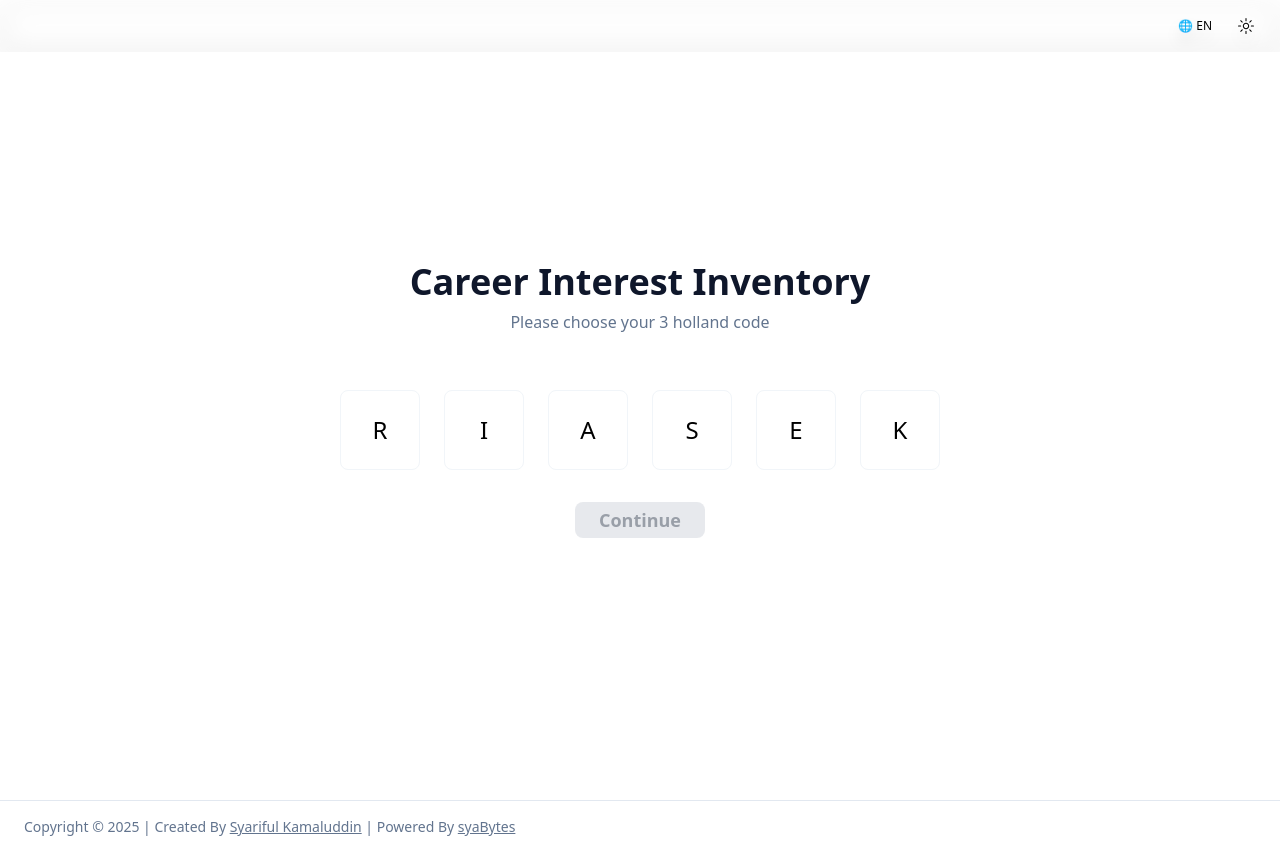
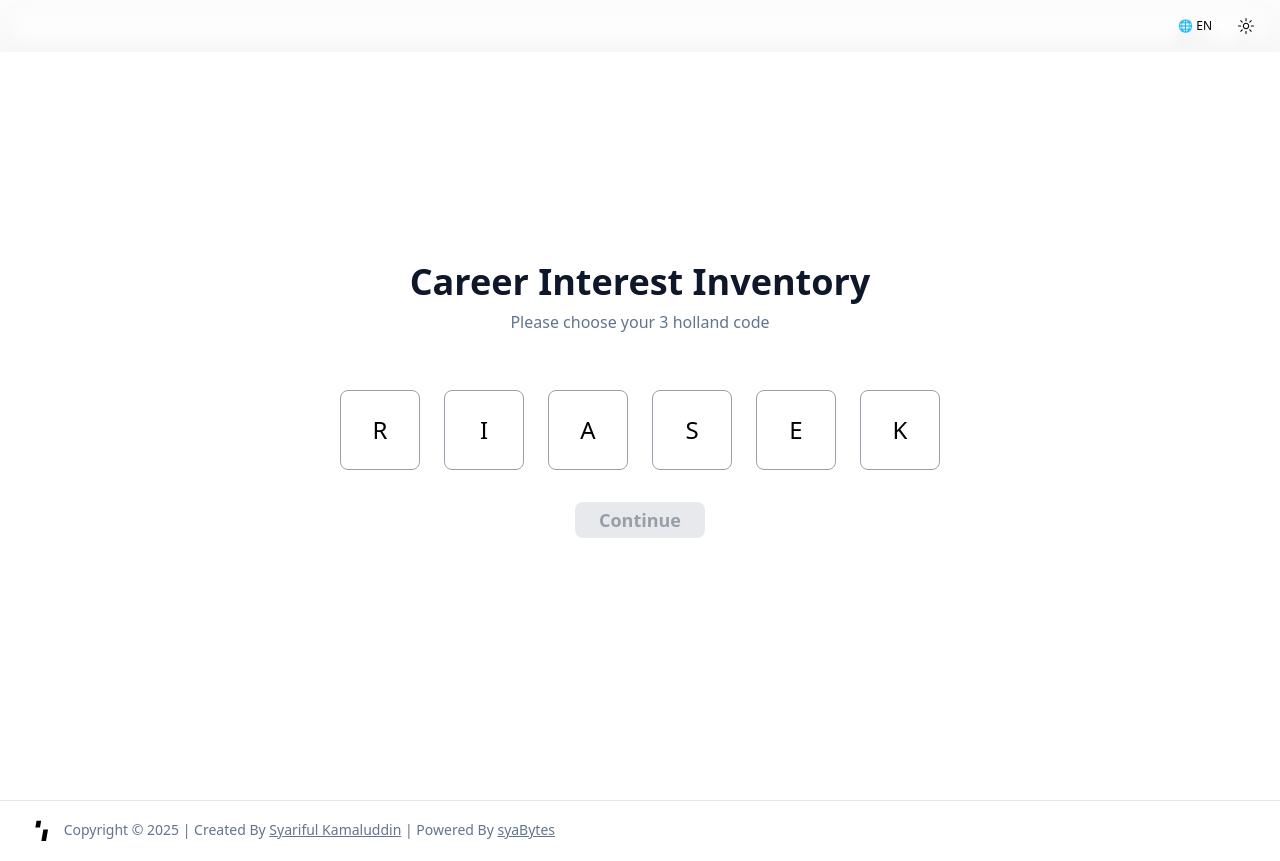
Before and after one commit to syarifuldotdev/hollandCode, a Next.js app: page / in a window 1280 px wide. Built offline with nearby package versions, Linux system fonts and the light colour scheme.

Commit message:
`feat: Update logo and translations, fix button styles`

```diff
--- a/src/app/page.tsx
+++ b/src/app/page.tsx
@@ -112,7 +112,7 @@ export default function ToggleButtons() {
           const { base, hover } = color
           const colorClass = isSelected
             ? `text-black dark:text-white ${base} ${hover}`
-            : `bg-transparent border border-muted text-black dark:text-muted-foreground ${hover}`
+            : `bg-transparent border border-gray-400 dark:border-muted text-black dark:text-muted-foreground ${hover}`
 
           return (
             <Tooltip key={key}>
--- a/src/components/SiteFooter.tsx
+++ b/src/components/SiteFooter.tsx
@@ -1,4 +1,6 @@
 import Link from "next/link"
+import { SyaLogo } from "./SyaLogo"
+import { SyaBytesLogo } from "./SyaBytesLogo"
 
 export function SiteFooter() {
     return (
@@ -6,7 +8,7 @@ export function SiteFooter() {
             <div className="text-center text-sm leading-loose text-muted-foreground md:text-left space-y-1">
 
                 <div className="py-3">
-                    Copyright © {new Date().getFullYear()} | Created By <Link href="https://sya.vercel.app" className="underline">Syariful Kamaluddin</Link> | Powered By  <Link href="https://syabytes.vercel.app" className="underline">syaBytes</Link>
+                    <SyaLogo className="text-black dark:text-white inline-block" /> Copyright © {new Date().getFullYear()} | Created By <Link href="https://sya.vercel.app" className="underline">Syariful Kamaluddin</Link> | Powered By  <Link href="https://syabytes.vercel.app" className="underline">syaBytes</Link>
                 </div>
             </div>
 
--- /dev/null
+++ b/src/components/SyaBytesLogo.tsx
@@ -0,0 +1,18 @@
+type AltLogoProps = {
+    className?: string
+}
+
+export function SyaBytesLogo({ className = "" }: AltLogoProps) {
+    return (
+        <svg
+            fill="currentColor"
+            viewBox="0 0 500 500"
+            className={`h-5 ${className}`}
+            xmlns="http://www.w3.org/2000/svg"
+        >
+            <path d="m118.94 489.13 207.14-246.86 82.24 69.01-149.23 177.85z"></path>
+            <path d="m408.525 311.057-69.013 82.24-248-208.112 69.013-82.24z"></path>
+            <path d="M378.06 10.87 173.78 254.33l-82.25-69.02L237.91 10.87z"></path>
+        </svg>
+    )
+}
--- a/src/components/SyaLogo.tsx
+++ b/src/components/SyaLogo.tsx
@@ -1,8 +1,16 @@
-// SyaLogo.tsx
-export function SyaLogo() {
+type SyaLogoProps = {
+    className?: string
+}
+
+export function SyaLogo({ className = "" }: SyaLogoProps) {
     return (
-        <svg className= "w-10 h-10" xmlns = "http://www.w3.org/2000/svg" viewBox = "0 0 500 500" >
-            <path className="fill-base-content" d = "m305.8 389.08 27.92-158.34h-64.74l-27.92 158.34M222.47 200l16.05-91h-64.74l-16.08 91.2" />
-                </svg>
-  )
+        <svg
+            className={`h-9 ${className}`}
+            xmlns="http://www.w3.org/2000/svg"
+            viewBox="0 0 500 500"
+            fill="currentColor"
+        >
+            <path d="m305.8 389.08 27.92-158.34h-64.74l-27.92 158.34M222.47 200l16.05-91h-64.74l-16.08 91.2" />
+        </svg>
+    )
 }
--- a/src/lib/translations.ts
+++ b/src/lib/translations.ts
@@ -9,8 +9,8 @@ export const translations: Record<string, Translation> = {
             examples: "Example Jobs",
             traits: "Personality Traits",
         },
-        tooMany: "You can only select up to 3 types.",
-        needThree: "Please select exactly 3 types before submitting.",
+        tooMany: "You can only select up to 3 code.",
+        needThree: "Please select exactly 3 code before submitting.",
         title: "Career Interest Inventory",
         tips: "Please choose your 3 holland code",
     },
@@ -24,8 +24,8 @@ export const translations: Record<string, Translation> = {
             examples: "Contoh Pekerjaan",
             traits: "Ciri-ciri Personaliti",
         },
-        tooMany: "Anda hanya boleh memilih sehingga 3 jenis.",
-        needThree: "Sila pilih tepat 3 jenis sebelum meneruskan.",
+        tooMany: "Anda hanya boleh memilih sehingga 3 mata sahaja.",
+        needThree: "Sila pilih tepat 3 kod sebelum meneruskan.",
         title: "Inventori Minat Kerjaya",
         tips: "Sila pilih 3 kod mata holland anda",
     },
```
